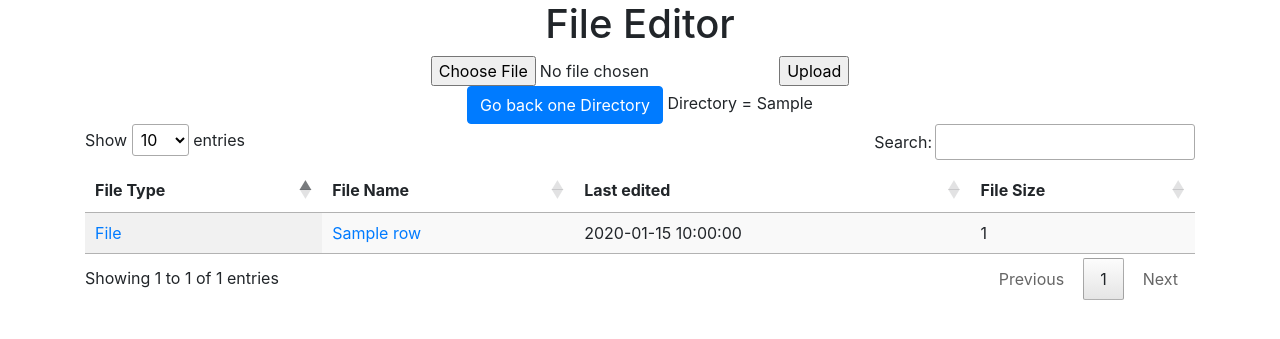
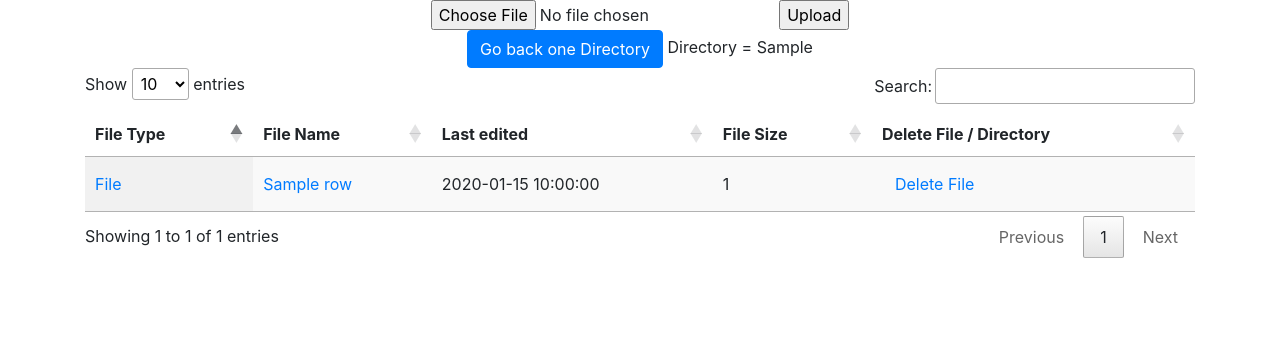
Before and after one commit to MarikIsGod2/test, a Flask app: template website/templates/logged_in.html in a window 1280 px wide. Shown: the part 56-395 px from the top of the page. Run offline with Flask 2, Linux system fonts and the light colour scheme; the template is opened without the code that fills it: most values are stand-ins (such as "Sample title", 1, 10 or a date in 2020); parts of the project's set-up code (start-up, migrations or seed data) failed here and were passed over; some libraries are stand-ins or nearby versions.

Commit message:
Added delete function to "Upload" page

```diff
--- a/website/__init__.py
+++ b/website/__init__.py
@@ -10,7 +10,7 @@ def create_app():
 
     app = Flask(__name__)
     app.config['SECRET_KEY'] = password
-    app.config['DOWNLOAD_DIRECTORY'] = os.environ.get('FLASK_DOWNLOAD_DIRECTORY') + '/'
+    app.config['DOWNLOAD_DIRECTORY'] = os.environ.get('FLASK_DOWNLOAD_DIRECTORY')
     if app.config['DOWNLOAD_DIRECTORY'] == "" or app.config['DOWNLOAD_DIRECTORY'] is None:
         app.config['DOWNLOAD_DIRECTORY'] = '/'
     app.config['LEN_DOWNLOAD_DIRECTORY'] = app.config['DOWNLOAD_DIRECTORY'].count('/')
--- a/website/templates/base.html
+++ b/website/templates/base.html
@@ -66,40 +66,11 @@
         {% endif %}
     {% endwith %}
     <div class="container">
-        <h1 align="center">File Editor</h1>
         <div align="center" class=form-group">
                 {% block content %} test {% endblock %}
 
 
-        <form action="" method="POST">
-           <button type="submit" class="btn btn-primary" name="back" value="{{ directory }}"> Go back one Directory </button> Directory = {{ directory_anzeige }}
-            <input type="hidden" value="{{ directory }}" name="directory">
-            <table id="datatable" class="display">
-                <thead>
-                    <tr>
-                        <th>File Type</th>
-                        <th>File Name </th>
-                        <th>Last edited</th>
-                        <th>File Size</th>
-                    </tr>
-                </thead>
-                <tbody>
-                    {% for row in data %}
-                        <tr>
-                                {% if row["type"] == "dir" %}
-                            <td><button type="submit" class="btn btn-link" name="dir" value="{{ row['name'] }}"> Directory </button></td>
-                            <td><button type="submit" class="btn btn-link" name="dir" value="{{ row['name'] }}"> {{ row["name"] }} </button></td>
-                                {% else %}
-                            <td><a href="/download{{directory_anzeige}}{{row['name']}}"> File </a></td>
-                            <td><a href="/download{{directory_anzeige}}{{row['name']}}">{{ row["name"] }} </a></td>
-                                {% endif %}
-                            <td> {{ row["modification_date"]}}</td>
-                            <td> {{ row["file_size"] }}</td>
-                        </tr>
-                   {% endfor %}
-                </tbody>
-            </table>
-        </form>
+
 
 
     </div>
--- a/website/templates/logged_in.html
+++ b/website/templates/logged_in.html
@@ -14,6 +14,41 @@
 
     </form>
 
+        <form action="" method="POST">
+           <button type="submit" class="btn btn-primary" name="back" value="{{ directory }}"> Go back one Directory </button> Directory = {{ directory_anzeige }}
+            <input type="hidden" value="{{ directory }}" name="directory">
+            <input type="hidden" value="{{ directory_anzeige }}" name="directory_anzeige">
+            <table id="datatable" class="display">
+                <thead>
+                    <tr>
+                        <th>File Type</th>
+                        <th>File Name </th>
+                        <th>Last edited</th>
+                        <th>File Size</th>
+                        <th>Delete File / Directory</th>
+                    </tr>
+                </thead>
+                <tbody>
+                    {% for row in data %}
+                        <tr>
+                                {% if row["type"] == "dir" %}
+                            <td><button type="submit" class="btn btn-link" name="dir" value="{{ row['name'] }}"> Directory </button></td>
+                            <td><button type="submit" class="btn btn-link" name="dir" value="{{ row['name'] }}"> {{ row["name"] }} </button></td>
+                            <td> {{ row["modification_date"]}}</td>
+                            <td> {{ row["file_size"] }}</td>
+                            <td><button type="submit" formaction="/confirm_delete" class="btn btn-link" name="del_dir" value="{{ row['name'] }}"> Delete Directory </button></td>
+                                {% else %}
+                            <td><a href="/download{{directory_anzeige}}{{row['name']}}"> File </a></td>
+                            <td><a href="/download{{directory_anzeige}}{{row['name']}}">{{ row["name"] }} </a></td>
+                            <td> {{ row["modification_date"]}}</td>
+                            <td> {{ row["file_size"] }}</td>
+                            <td><button type="submit" formaction="/confirm_delete" class="btn btn-link" name="del_file" value="{{row['name']}}"> Delete File </button></td>
+                                {% endif %}
 
+                        </tr>
+                   {% endfor %}
+                </tbody>
+            </table>
+        </form>
 
 {% endblock %}
```
Also changed, not shown: website/templates/confirm_delete.html (added, +19 -0 lines), website/templates/download.html (deleted, +0 -11 lines), website/templates/home.html (+29 -2 lines), website/views.py (+33 -4 lines).
